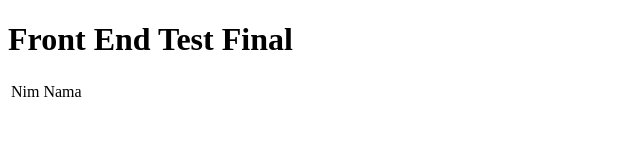
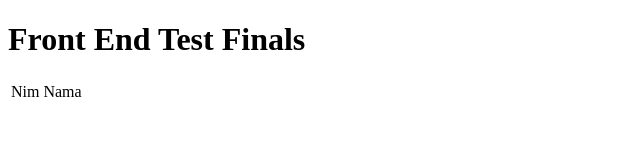
Before and after one commit to JeksonSiahaan/toba, a website: page index.html in a window 1280 px wide. Shown: the full height of the page, 0-640 px from the left. Drawn offline with Linux system fonts and the light colour scheme; no server answers.

Commit message:
Update index.html

```diff
--- a/index.html
+++ b/index.html
@@ -11,7 +11,7 @@
     <body>
         <div class="container">
             <div class="page-header">
-                <h1>Front End Test Final</h1>
+                <h1>Front End Test Finals</h1>
             </div>
 
         </div>
```
